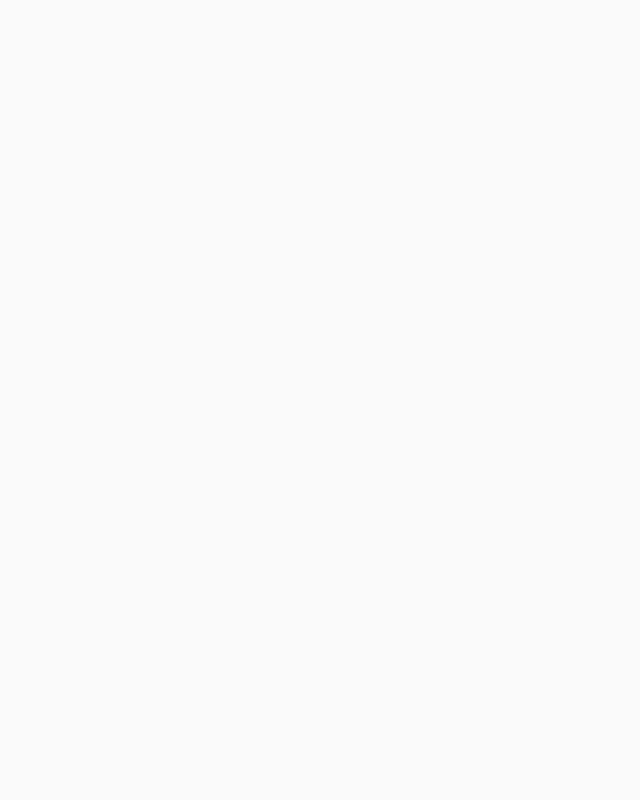
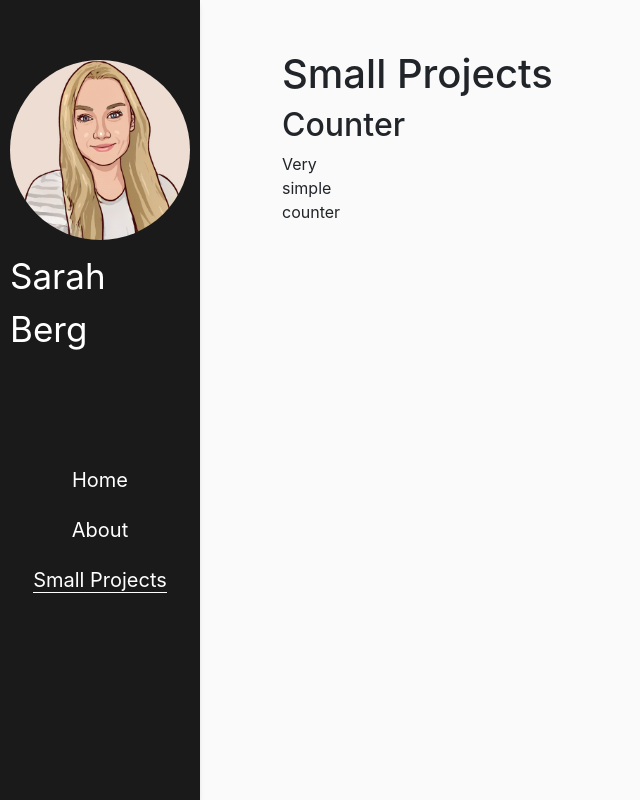
Before and after one commit to sarahvberg/Playground, a React (Create React App) app: page /small-projects in a window 1280 px wide. Before the commit this address had no page. Shown: the whole page, without its empty margins (0-640 px from the left). Built offline with nearby package versions, Linux system fonts and the light colour scheme.

Commit message:
created a new page

```diff
--- a/src/App.tsx
+++ b/src/App.tsx
@@ -4,6 +4,7 @@ import { InfoPage } from './InfoPage';
 import { AboutPage } from './pages/AboutPage';
 import { HomePage } from './pages/HomePage';
 import { SideNav } from './components/SideNav';
+import { SmallProjectsPage } from './pages/SmallProjectsPage';
 
 function App() {
   return (
@@ -13,6 +14,7 @@ function App() {
         <Route path="/" element={<LayoutWithHeader/>}>
           <Route index element={<HomePage/>} />
           <Route path="about" element={<AboutPage />} />
+          <Route path="small-projects" element={<SmallProjectsPage />} />
         </Route>
       </Routes>
     </div>
--- a/src/components/SideNav.tsx
+++ b/src/components/SideNav.tsx
@@ -16,10 +16,13 @@ export function SideNav() {
       <span>Sarah Berg</span>
       <ul>
         <li>
-          <NavLink end to="/" className={({isActive}) => (isActive ? 'isActive' : 'nei')}>Home</NavLink>
+          <NavLink end to="/" className={({isActive}) => (isActive ? 'isActive' : '')}>Home</NavLink>
         </li>
         <li>
-          <NavLink to="/about" className={({isActive}) => (isActive ? 'isActive' : 'nei')}>About</NavLink>
+          <NavLink to="/about" className={({isActive}) => (isActive ? 'isActive' : '')}>About</NavLink>
+        </li>
+        <li>
+          <NavLink to="/small-projects" className={({isActive}) => (isActive ? 'isActive' : '')}>Small Projects</NavLink>
         </li>
       </ul>
     </nav>
--- /dev/null
+++ b/src/pages/SmallProjectsPage.tsx
@@ -0,0 +1,22 @@
+
+export function SmallProjectsPage() {
+  return (
+      <div className="container-fluid">
+          <div className="container">
+              <div className="row">
+                  <div className="col-md-12">
+                      <h1>Small Projects</h1>
+                  </div>
+              </div>
+          </div>
+          <div className="container">
+            <div className="row">
+              <div className="col-md-4">
+                <h2>Counter</h2>
+                <p>Very simple counter</p>
+              </div>
+            </div>
+          </div>
+      </div>
+  );
+}
```
